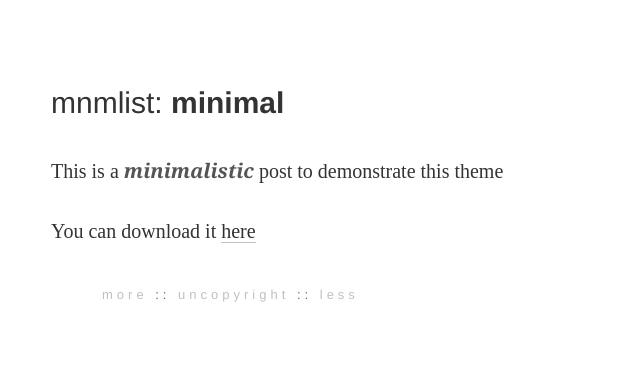
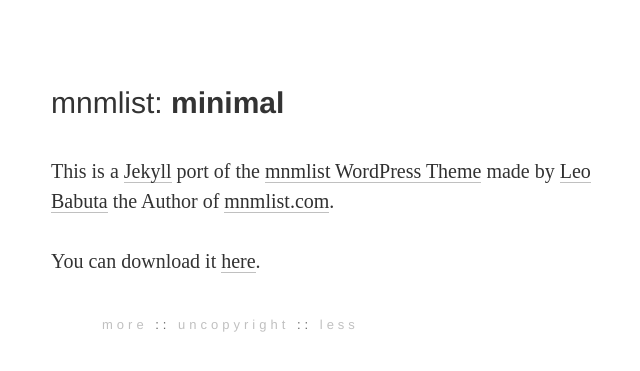
Before and after one commit to bernikr/mnmlist-theme, a Jekyll site: the page built from _posts/2016-04-03-minimal.md, in a window 1280 px wide. Shown: the top 371 px of the page, without its empty margins (21-661 px from the left). Built offline with Jekyll 4.4.1, drawn with Linux system fonts in a browser that asks for light colours.

Commit message:
showing more info on the first page

```diff
--- a/_posts/2016-04-03-minimal.md
+++ b/_posts/2016-04-03-minimal.md
@@ -1,6 +1,12 @@
 ---
 title: "minimal"
 ---
-This is a *minimalistic* post to demonstrate this theme
+This is a [Jekyll] port of the [mnmlist WordPress Theme] made by [Leo Babuta] the Author of [mnmlist.com].
 
-You can download it [here](https://github.com/bernikr/mnmlist-theme)
+You can download it [here].
+
+[Jekyll]: https://jekyllrb.com/
+[mnmlist WordPress Theme]: http://mnmlist.com/theme/
+[Leo Babuta]: http://leobabauta.com/
+[mnmlist.com]: http://mnmlist.com/
+[here]: https://github.com/bernikr/mnmlist-theme
```
